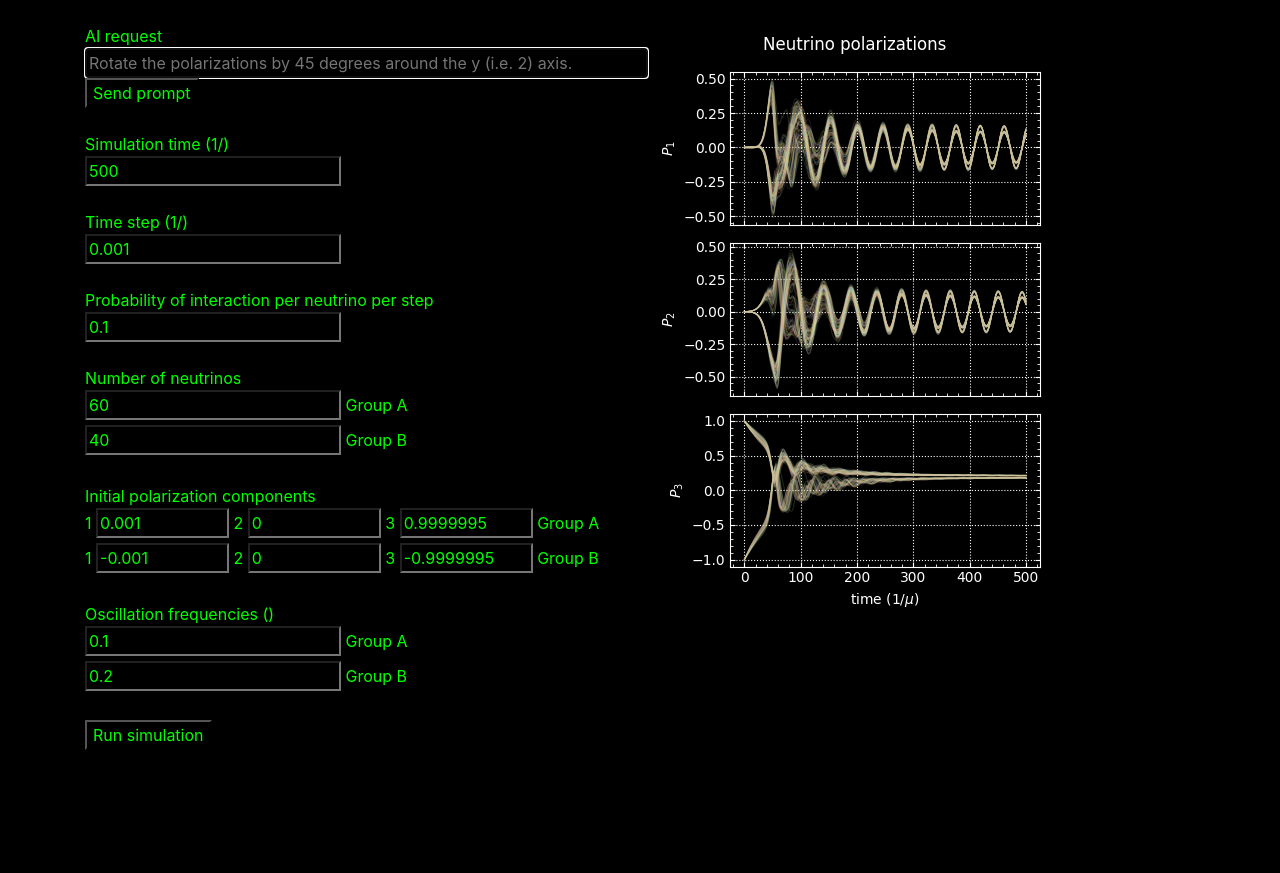
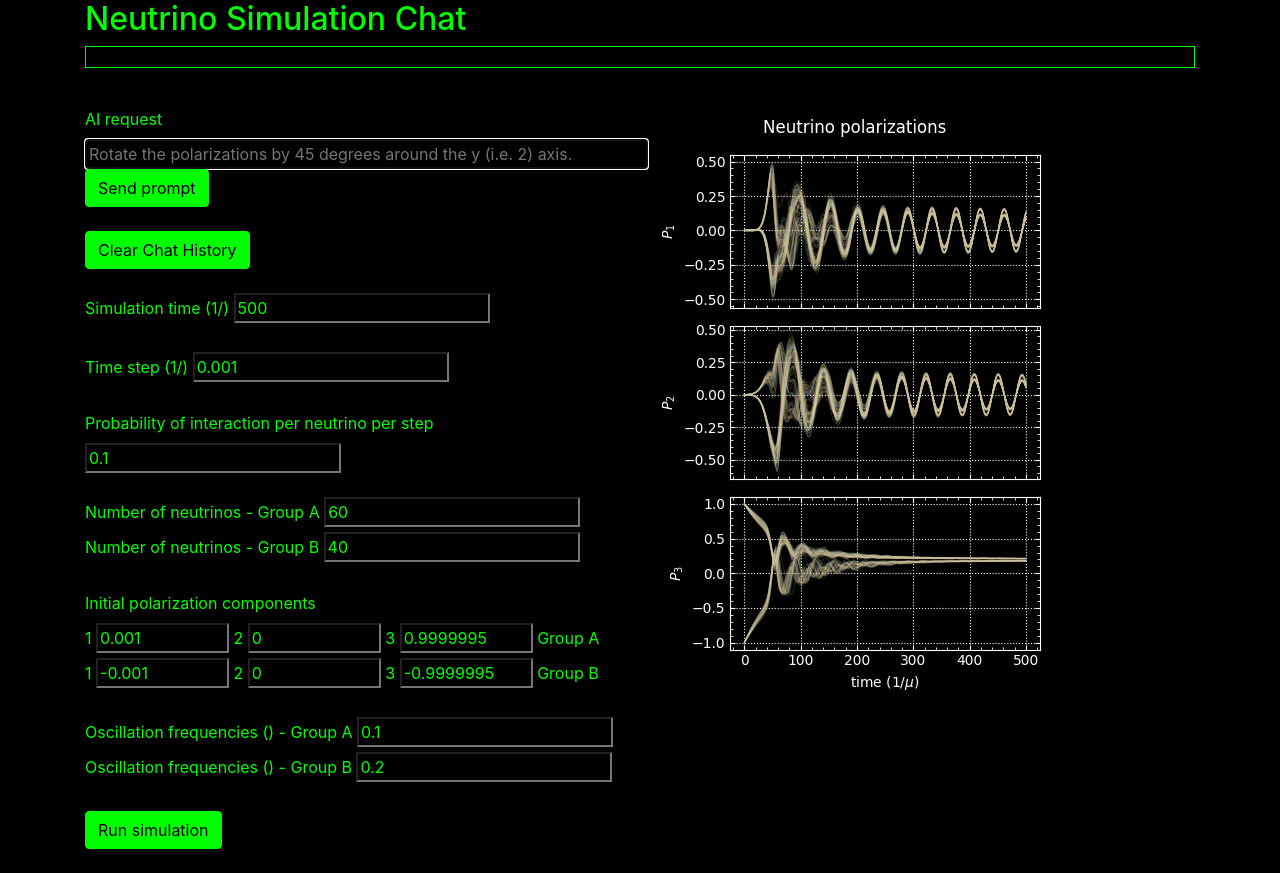
Before and after one commit to schrodingers-turtle/OILE-the-website, a Django app: page / in a window 1280 px wide. Before the commit the page ends 750 px from the top, so only its background shows below. Run offline with Django 5.2, Linux system fonts and the light colour scheme.

Commit message:
Implement AI memory (chat history)
Also add some fancy graphics

```diff
--- a/multinu/templates/multinu/index.html
+++ b/multinu/templates/multinu/index.html
@@ -9,6 +9,7 @@
         <!-- Bootstrap CSS -->
         <link rel="stylesheet" href="https://cdn.jsdelivr.net/npm/bootstrap@4.4.1/dist/css/bootstrap.min.css" integrity="sha384-Vkoo8x4CGsO3+Hhxv8T/Q5PaXtkKtu6ug5TOeNV6gBiFeWPGFN9MuhOf23Q9Ifjh" crossorigin="anonymous">
 
+        <!-- Custom CSS for styling and animations -->
         <style>
             body, input {
                 color: lime;
@@ -17,11 +18,85 @@
             math {
                 font-style: italic;
             }
+            .chat-history {
+                max-height: 300px;
+                overflow-y: auto;
+                border: 1px solid lime;
+                padding: 10px;
+                margin-bottom: 15px;
+                animation: fadeIn 1s ease-in-out;
+            }
+            .chat-message {
+                margin-bottom: 10px;
+                opacity: 0;
+                animation: slideUp 0.5s ease-in-out forwards;
+            }
+            .user-message {
+                color: cyan;
+            }
+            .ai-message {
+                color: magenta;
+            }
+            .btn-custom {
+                color: black;
+                background-color: lime;
+                border: 1px solid lime;
+                transition: transform 0.3s, background-color 0.3s;
+            }
+            .btn-custom:hover {
+                background-color: black;
+                color: lime;
+                transform: scale(1.1);
+            }
+            @keyframes fadeIn {
+                0% { opacity: 0; }
+                100% { opacity: 1; }
+            }
+            @keyframes slideUp {
+                0% { transform: translateY(20px); opacity: 0; }
+                100% { transform: translateY(0); opacity: 1; }
+            }
+            .loading {
+                display: none;
+                position: absolute;
+                top: 50%;
+                left: 50%;
+                transform: translate(-50%, -50%);
+                color: lime;
+                font-size: 24px;
+                z-index: 999;
+                animation: blink 1.5s infinite;
+            }
+            @keyframes blink {
+                0%, 100% { opacity: 1; }
+                50% { opacity: 0; }
+            }
         </style>
     </head>
     <body>
         <div class="container">
-            <form action="/" method="POST">
+            <h2>Neutrino Simulation Chat</h2>
+
+            <!-- Loading Animation -->
+            <div id="loading" class="loading">Loading...</div>
+
+            <!-- Chat History Display -->
+            <div class="chat-history">
+                {% for entry in conversation_history %}
+                    <div class="chat-message">
+                        {% if entry.role == 'user' %}
+                            <div class="user-message"><strong>User:</strong> {{ entry.parts.0 }}</div>
+                        {% elif entry.role == 'model' %}
+                            <div class="ai-message"><strong>AI:</strong> {{ entry.parts.0 }}</div>
+                        {% endif %}
+                    </div>
+                {% endfor %}
+            </div>
+
+            <form action="/" method="POST" onsubmit="showLoading()">
+                {% csrf_token %}
+
+                <!-- AI Reply Section -->
                 {% if ai_reply %}
                 <div class="row">
                     <div class="column">
@@ -34,42 +109,43 @@
 
                 <div class="row">
                     <div class="col-md-6 col-12">
-                        AI request
-                        <br>
-                        <input autofocus type="text" name="prompt" placeholder="Rotate the polarizations by 45 degrees around the y (i.e. 2) axis." size=50>
-                        <input type="submit" value="Send prompt">
+                        <!-- User Input for AI Prompt -->
+                        <label for="prompt">AI request</label>
+                        <input autofocus type="text" id="prompt" name="prompt" placeholder="Rotate the polarizations by 45 degrees around the y (i.e. 2) axis." size=50>
+                        <input type="submit" value="Send prompt" class="btn btn-custom">
                         <br>
                         <br>
 
-                        Simulation time (1/<math>μ</math>)
-                        <br>
-                        <input type="text" name="tf" value="{{ form_values.tf }}" placeholder="{{ form_values.tf }}">
+                        <!-- Clear Chat History Button -->
+                        <button type="submit" name="clear_chat" value="true" class="btn btn-custom">Clear Chat History</button>
                         <br>
                         <br>
 
-                        Time step (1/<math>μ</math>)
-                        <br>
-                        <input type="text" name="dt" value="{{ form_values.dt }}" placeholder="{{ form_values.dt }}">
+                        <!-- Simulation Parameters -->
+                        <label for="tf">Simulation time (1/<math>μ</math>)</label>
+                        <input type="text" name="tf" id="tf" value="{{ form_values.tf }}" placeholder="{{ form_values.tf }}">
                         <br>
                         <br>
 
-                        Probability of interaction per neutrino per step
-                        <br>
-                        <input type="text" name="prob" value="{{ form_values.prob }}" placeholder="{{ form_values.prob }}">
+                        <label for="dt">Time step (1/<math>μ</math>)</label>
+                        <input type="text" name="dt" id="dt" value="{{ form_values.dt }}" placeholder="{{ form_values.dt }}">
                         <br>
                         <br>
 
-                        Number of neutrinos
-                        <br>
-                        <input type="text" name="N_A" id="N_A" value="{{ form_values.N_A }}" placeholder="{{ form_values.N_A }}">
-                        <label for="N1">Group A</label>
-                        <br>
-                        <input type="text" name="N_B" id="N_B" value="{{ form_values.N_B }}" placeholder="{{ form_values.N_B }}">
-                        <label for="N2">Group B</label>
+                        <label for="prob">Probability of interaction per neutrino per step</label>
+                        <input type="text" name="prob" id="prob" value="{{ form_values.prob }}" placeholder="{{ form_values.prob }}">
                         <br>
                         <br>
 
-                        Initial polarization components
+                        <label for="N_A">Number of neutrinos - Group A</label>
+                        <input type="text" name="N_A" id="N_A" value="{{ form_values.N_A }}" placeholder="{{ form_values.N_A }}">
+                        <br>
+                        <label for="N_B">Number of neutrinos - Group B</label>
+                        <input type="text" name="N_B" id="N_B" value="{{ form_values.N_B }}" placeholder="{{ form_values.N_B }}">
+                        <br>
+                        <br>
+
+                        <label>Initial polarization components</label>
                         <br>
                         1
                         <input type="text" name="P_A01" value="{{ form_values.P_A01 }}" placeholder="{{ form_values.P_A01 }}" size=8>
@@ -89,33 +165,36 @@
                         <br>
                         <br>
 
-                        Oscillation frequencies (<math>μ</math>)
+                        <label for="omega_A">Oscillation frequencies (<math>μ</math>) - Group A</label>
+                        <input type="text" name="omega_A" id="omega_A" value="{{ form_values.omega_A }}" placeholder="{{ form_values.omega_A }}">
                         <br>
-                        <input type="text" name="omega_A" id="omega_A" value="{{ form_values.omega_A }}" placeholder="{{ form_values.omega_A }}">
-                        <label for="omega_A">Group A</label>
-                        <br>
+                        <label for="omega_B">Oscillation frequencies (<math>μ</math>) - Group B</label>
                         <input type="text" name="omega_B" id="omega_B" value="{{ form_values.omega_B }}" placeholder="{{ form_values.omega_B }}">
-                        <label for="omega_B">Group B</label>
                         <br>
                         <br>
 
-                        <input type="submit" value="Run simulation">
+                        <input type="submit" value="Run simulation" class="btn btn-custom">
                         <br>
                         <br>
-
-                        {% csrf_token %}
                     </div>
 
+                    <!-- Simulation Output -->
                     <div class="col-md-6 col-12">
-                        <img src="{% static graph_path %}">
+                        <img src="{% static graph_path %}" alt="Simulation Graph">
                     </div>
                 </div>
             </form>
         </div>
 
         <!-- jQuery first, then Popper.js, then Bootstrap JS -->
-        <script src="https://code.jquery.com/jquery-3.4.1.slim.min.js" integrity="sha384-J6qa4849blE2+poT4WnyKhv5vZF5SrPo0iEjwBvKU7imGFAV0wwj1yYfoRSJoZ+n" crossorigin="anonymous"></script>
+        <script src="https://code.jquery.com/jquery-3.4.1.slim.min.js" integrity="sha384-J6qa4849blE2+poT4WnyKhv5vZF5SrPo0iEjwBvKU7imGFAV0wwj1yfoRSJoZ+n" crossorigin="anonymous"></script>
         <script src="https://cdn.jsdelivr.net/npm/popper.js@1.16.0/dist/umd/popper.min.js" integrity="sha384-Q6E9RHvbIyZFJoft+2mJbHaEWldlvI9IOYy5n3zV9zzTtmI3UksdQRVvoxMfooAo" crossorigin="anonymous"></script>
         <script src="https://cdn.jsdelivr.net/npm/bootstrap@4.4.1/dist/js/bootstrap.min.js" integrity="sha384-wfSDF2E50Y2D1uUdj0O3uMBJnjuUD4Ih7YwaYd1iqfktj0Uod8GCExl3Og8ifwB6" crossorigin="anonymous"></script>
+
+        <script>
+            function showLoading() {
+                document.getElementById('loading').style.display = 'block';
+            }
+        </script>
     </body>
 </html>
--- a/multinu/views.py
+++ b/multinu/views.py
@@ -1,7 +1,5 @@
-from .ai import edit_params
-
+from .ai import get_response
 from django.shortcuts import render
-
 import subprocess
 
 DEFAULT_FORM_VALUES = {
@@ -37,8 +35,11 @@ SIMULATION_PARAM_KEYS = (
     'omega_B'
 )
 
+def index(request):
+    # Initialize or get the conversation history from session
+    if 'conversation_history' not in request.session:
+        request.session['conversation_history'] = []
 
-def index(request):
     ai_reply = None
 
     if request.method == 'GET':
@@ -46,31 +47,53 @@ def index(request):
         graph_path = DEFAULT_GRAPH_PATH
 
     elif request.method == 'POST':
-        form_values = request.POST.dict()
+        # Check if the 'Clear Chat History' button was clicked
+        if 'clear_chat' in request.POST:
+            # Reset the conversation history
+            request.session['conversation_history'] = []
+            # Reset the form values to defaults
+            form_values = DEFAULT_FORM_VALUES
+            graph_path = DEFAULT_GRAPH_PATH
+            # Update session to reflect changes
+            request.session.modified = True
+        else:
+            form_values = request.POST.dict()
 
-        # Separate simulation parameters from form data.
-        simulation_parameters = [form_values.get(key) for key in SIMULATION_PARAM_KEYS]
+            # Extract simulation parameters
+            simulation_parameters = [form_values.get(key) for key in SIMULATION_PARAM_KEYS]
 
-        if form_values.get('prompt'):
-            simulation_parameters, ai_reply = edit_params(form_values.get('prompt'), *simulation_parameters)
+            if form_values.get('prompt'):
+                # Fetch the conversation history from the session
+                conversation_history = request.session.get('conversation_history', [])
 
-            # Update form values to reflect new simulation parameters.
-            for param, key in zip(simulation_parameters, SIMULATION_PARAM_KEYS):
-                form_values[key] = param
+                # Get AI response and updated conversation history
+                simulation_parameters, ai_reply, conversation_history = get_response(
+                    form_values.get('prompt'),
+                    conversation_history,
+                    *simulation_parameters
+                )
 
-        graph_path = _run_simulation(*simulation_parameters)
+                # Update the conversation history in the session
+                request.session['conversation_history'] = conversation_history
+                request.session.modified = True  # Mark session as modified
+
+                # Update form values to reflect new simulation parameters
+                for param, key in zip(simulation_parameters, SIMULATION_PARAM_KEYS):
+                    form_values[key] = param
+
+            graph_path = _run_simulation(*simulation_parameters)
 
     else:
-        raise RuntimeError("We didn't think about request methods other than GET or POST.")
+        raise RuntimeError("Unsupported request method.")
 
     context = {
         'form_values': form_values,
         'graph_path': graph_path,
-        'ai_reply': ai_reply
+        'ai_reply': ai_reply,
+        'conversation_history': request.session.get('conversation_history', [])
     }
 
     return render(request, 'multinu/index.html', context=context)
-
 
 def _run_simulation(*args):
     call = subprocess.run(['julia', 'multinu/simulate.jl', *args], capture_output=True, text=True)
```
Also changed, not shown: multinu/ai.py (+79 -65 lines).
